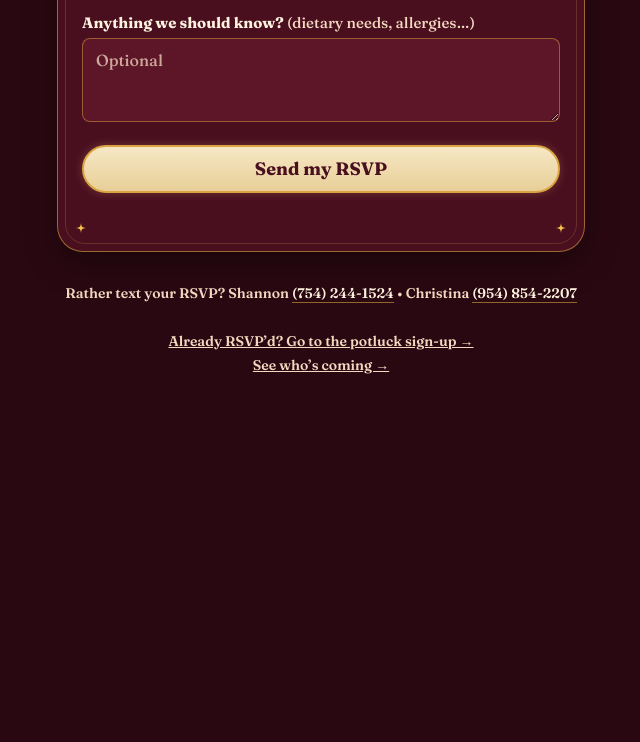
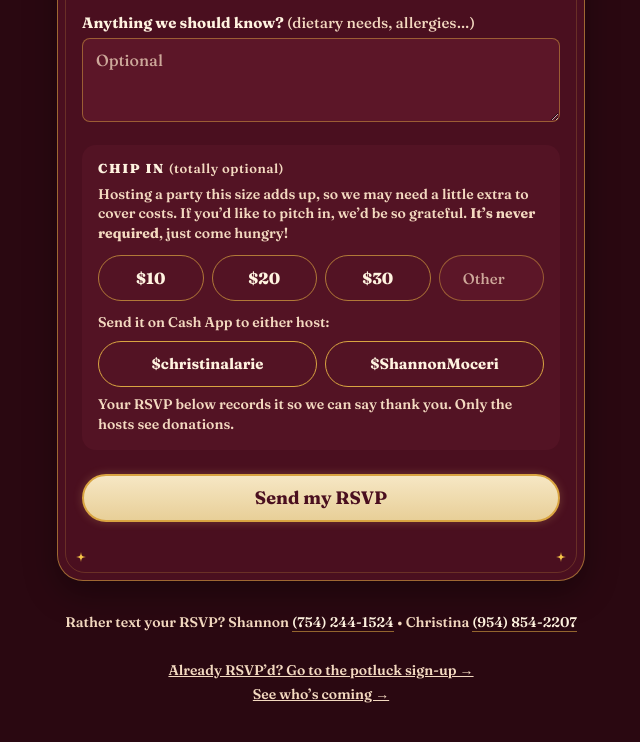
Before and after one commit to christina07777/lets-get-basted, a website: page public/index.html in a window 1280 px wide. Shown: the part 1635-2377 px from the top of the page, without its empty margins (319-959 px from the left). Before the commit the page ends 2068 px from the top, so only its background shows below. Drawn offline with Linux system fonts and the light colour scheme; a web font is replaced by a local one.

Commit message:
Add optional Chip in donation to the RSVP page
Co-Authored-By: Claude Opus 5.5 <noreply@anthropic.com>
Claude-Session: https://claude.ai/code/session_01V8J5GuqV1dTb6Y3QEN5U1s

```diff
--- a/public/index.html
+++ b/public/index.html
@@ -17,6 +17,15 @@
   .save{display:block;text-align:center;margin:-4px 0 var(--space-6)}
   .texts{margin-top:var(--space-4)}
   .texts a{color:var(--cream-100);text-decoration:none;border-bottom:1px solid rgba(217,164,65,.6)}
+  .chipin{text-align:left;margin:var(--space-2) 0 var(--space-6);padding:var(--space-4);border-radius:var(--radius-md);background:rgba(92,22,40,.55)}
+  .amounts{display:grid;grid-template-columns:repeat(4,1fr);gap:var(--space-2)}
+  .amt{min-height:46px;border-radius:var(--radius-pill);border:1.5px solid rgba(217,164,65,.7);background:transparent;color:var(--cream-100);
+    font:800 16px var(--display);cursor:pointer}
+  .amt[aria-pressed="true"]{background:linear-gradient(var(--parchment),var(--parchment-deep));color:var(--ink);border-color:var(--brass)}
+  #amt-other{text-align:center;padding:10px 2px;font-size:15px;border-radius:var(--radius-pill)}
+  .cashapp{display:grid;grid-template-columns:1fr 1fr;gap:var(--space-2)}
+  .cash{font-size:15px;padding:10px 8px;min-height:46px}
+  @media (max-width:380px){.cashapp{grid-template-columns:1fr}}
   .confirm .check{width:56px;height:56px;margin:0 auto var(--space-3);display:block}
 </style>
 </head>
@@ -67,6 +76,23 @@
         <div class="field"><label for="notes">Anything we should know? <span class="hint">(dietary needs, allergies…)</span></label>
           <textarea id="notes" name="notes" placeholder="Optional"></textarea></div>
 
+        <section class="chipin" aria-labelledby="chip-h">
+          <h3 class="label-caps" id="chip-h" style="margin:0">Chip in <span class="muted" style="letter-spacing:.04em;text-transform:none;font-weight:600">(totally optional)</span></h3>
+          <p class="small" style="margin:var(--space-2) 0 var(--space-3)">Hosting a party this size adds up, so we may need a little extra to cover costs. If you’d like to pitch in, we’d be so grateful. <b>It’s never required</b>, just come hungry!</p>
+          <div class="amounts" role="group" aria-label="Donation amount">
+            <button type="button" class="amt" data-amt="10" aria-pressed="false">$10</button>
+            <button type="button" class="amt" data-amt="20" aria-pressed="false">$20</button>
+            <button type="button" class="amt" data-amt="30" aria-pressed="false">$30</button>
+            <input type="number" id="amt-other" inputmode="numeric" min="1" max="1000" placeholder="Other" aria-label="Other amount">
+          </div>
+          <p class="small" style="margin:var(--space-3) 0 var(--space-2)">Send it on Cash App to either host:</p>
+          <div class="cashapp">
+            <a class="btn btn-secondary cash" data-tag="christinalarie" href="https://cash.app/$christinalarie" target="_blank" rel="noopener">$christinalarie</a>
+            <a class="btn btn-secondary cash" data-tag="ShannonMoceri" href="https://cash.app/$ShannonMoceri" target="_blank" rel="noopener">$ShannonMoceri</a>
+          </div>
+          <p class="small" style="margin:var(--space-2) 0 0">Your RSVP below records it so we can say thank you. Only the hosts see donations.</p>
+        </section>
+
         <button class="btn btn-primary btn-block" type="submit" id="send">Send my RSVP</button>
         <p class="error" id="err" role="alert"></p>
       </form>
@@ -91,6 +117,17 @@ const err = document.getElementById("err");
 const send = document.getElementById("send");
 const yesOnly = document.querySelector(".yes-only");
 
+let donation = 0, payTo = "";
+const $q = (s) => document.querySelector(s);
+function setAmount(v) {
+  donation = Math.max(0, Math.min(1000, parseInt(v, 10) || 0));
+  document.querySelectorAll(".amt").forEach((b) => b.setAttribute("aria-pressed", String(+b.dataset.amt === donation && !$q("#amt-other").value)));
+  document.querySelectorAll(".cash").forEach((a) => { a.href = `https://cash.app/$${a.dataset.tag}${donation ? "/" + donation : ""}`; });
+}
+document.querySelectorAll(".amt").forEach((b) => b.addEventListener("click", () => { $q("#amt-other").value = ""; setAmount(+b.dataset.amt === donation ? 0 : b.dataset.amt); }));
+$q("#amt-other").addEventListener("input", (e) => setAmount(e.target.value));
+document.querySelectorAll(".cash").forEach((a) => a.addEventListener("click", () => { payTo = a.dataset.tag; }));
+
 function attending() { return form.attending.value !== "no"; }
 form.addEventListener("change", () => yesOnly.classList.toggle("hidden", !attending()));
 
@@ -106,7 +143,7 @@ form.addEventListener("submit", async (e) => {
   const body = {
     name: form.name.value, email: form.email.value, phone: form.phone.value,
     attending: attending(), party_size: form.party_size.value, guest_names: form.guest_names.value,
-    chairs: form.chairs.value, notes: form.notes.value,
+    chairs: form.chairs.value, notes: form.notes.value, donation, payTo,
   };
   if (!body.name.trim()) { err.textContent = "Please add your name."; form.name.focus(); return; }
   send.disabled = true; send.textContent = "Sending…";
@@ -122,6 +159,7 @@ form.addEventListener("submit", async (e) => {
       document.getElementById("done-text").textContent = "Thanks for letting us know. Save us a slice next year.";
       document.getElementById("to-potluck").classList.add("hidden");
     }
+    if (donation) document.getElementById("done-text").textContent += ` Thank you for chipping in $${donation}!`;
     done.classList.remove("hidden");
     document.getElementById("rsvp-card").scrollIntoView({ behavior: "smooth", block: "start" });
   } catch (e2) {
--- a/server.js
+++ b/server.js
@@ -150,7 +150,10 @@ app.post("/api/rsvp", wrap(async (req, res) => {
   const id = await store.addRsvp(r);
   // Chairs from the RSVP go into the same pledge list the potluck page and dashboard use.
   if (r.attending && r.chairs) await setChairs(r.name, Math.min(r.chairs, 50), r.phone || r.email);
-  res.json({ ok: true, id });
+  const donation = Math.min(int(b.donation), 1000);
+  const payTo = CASHTAGS.includes(b.payTo) ? b.payTo : "";
+  if (donation) await store.addExtra(r.name, String(donation), DONATION, [r.phone || r.email, payTo && `to $${payTo}`].filter(Boolean).join(" · "));
+  res.json({ ok: true, id, donation });
 }));
 
 // One chair pledge per person (by name): a new number replaces their old one, so nothing is double-counted.
```
Also changed, not shown: public/potluck.html (+1 -1 lines).
